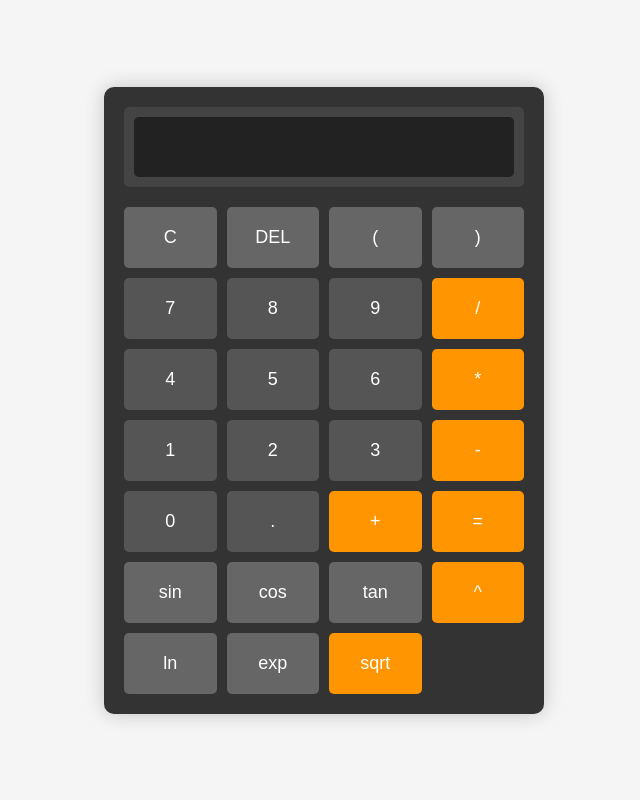
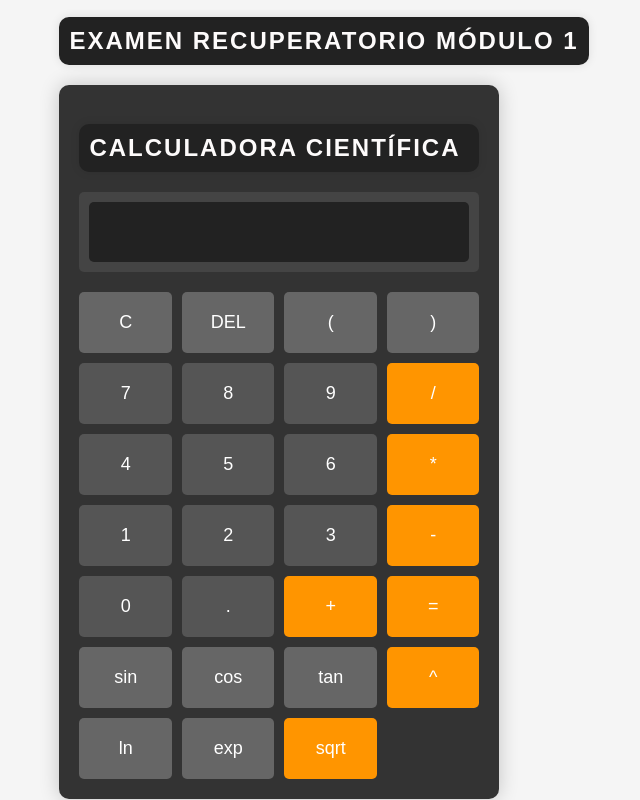
Before and after one commit to mateorengel/scientificCalculator, a plain HTML site: page index.html in a window 1280 px wide. Shown: the whole page, without its empty margins (316-956 px from the left). Drawn offline with nearby package versions, Linux system fonts and the light colour scheme.

Commit message:
añade titulo y nombre a la calculadora

```diff
--- a/index.html
+++ b/index.html
@@ -6,9 +6,13 @@
     <title>Calculadora Científica</title>
     <link rel="stylesheet" href="/src/css/styles.css">
     <script src="https://cdnjs.cloudflare.com/ajax/libs/mathjs/10.0.1/math.min.js"></script>
+    <script src="/src/js/main.js"></script>
 </head>
 <body>
+    <div class = "container">
+        <h1>Examen recuperatorio módulo 1</h1>
         <div class="calculator">
+            <h2>  Calculadora Científica</h2>
             <div class="display">
                 <input type="text" id="display" disabled>
             </div>
@@ -25,7 +29,6 @@
                 <button class="button number" onclick="appendToDisplay('5')">5</button>
                 <button class="button number" onclick="appendToDisplay('6')">6</button>
                 <button class="button operator" onclick="appendToDisplay('*')">*</button>
-
                 <button class="button number" onclick="appendToDisplay('1')">1</button>
                 <button class="button number" onclick="appendToDisplay('2')">2</button>
                 <button class="button number" onclick="appendToDisplay('3')">3</button>
@@ -43,6 +46,9 @@
                 <button class="button operator" onclick="appendToDisplay('sqrt(')">sqrt</button>
             </div>
         </div>
-    <script src="/src/js/main.js"></script>
+
+    </div>
+
+
 </body>
 </html>
--- a/src/css/styles.css
+++ b/src/css/styles.css
@@ -8,7 +8,34 @@ body {
     margin: 0;
     font-family: Arial, sans-serif;
 }
-
+h1 {
+    text-align: center;
+    margin-bottom: 20px;
+    color: #333;
+    font-size: 1.5em; /* Tamaño de fuente grande */
+    font-weight: bold; /* Negrita */
+    text-transform: uppercase; /* Transformar a mayúsculas */
+    letter-spacing: 2px; /* Espaciado entre letras */
+    background-color: #222; /* Fondo del título */
+    color: #fdfbfb; /* Color del texto */
+    padding: 10px; /* Espaciado interno */
+    border-radius: 10px; /* Bordes redondeados */
+    box-shadow: 0 0 10px rgba(0, 0, 0, 0.1); /* Sombra */
+}
+h2 {
+    text-align: justify;
+    margin-bottom: 20px;
+    color: #333;
+    font-size: 1.5em; /* Tamaño de fuente grande */
+    font-weight: bold; /* Negrita */
+    text-transform: uppercase; /* Transformar a mayúsculas */
+    letter-spacing: 2px; /* Espaciado entre letras */
+    background-color: #222; /* Fondo del título */
+    color: #fdfbfb; /* Color del texto */
+    padding: 10px; /* Espaciado interno */
+    border-radius: 10px; /* Bordes redondeados */
+    box-shadow: 0 0 10px rgba(0, 0, 0, 0.1); /* Sombra */
+}
 .calculator {
     background-color: #333;
     padding: 20px;
@@ -22,6 +49,7 @@ body {
     justify-content: center;
     align-items: center;
     background-color: #444;
+    color: #fcfbfb;
     border-radius: 5px;
     margin-bottom: 20px;
     padding: 10px;
```
Lines whose indentation alone changed are shown as unchanged.
